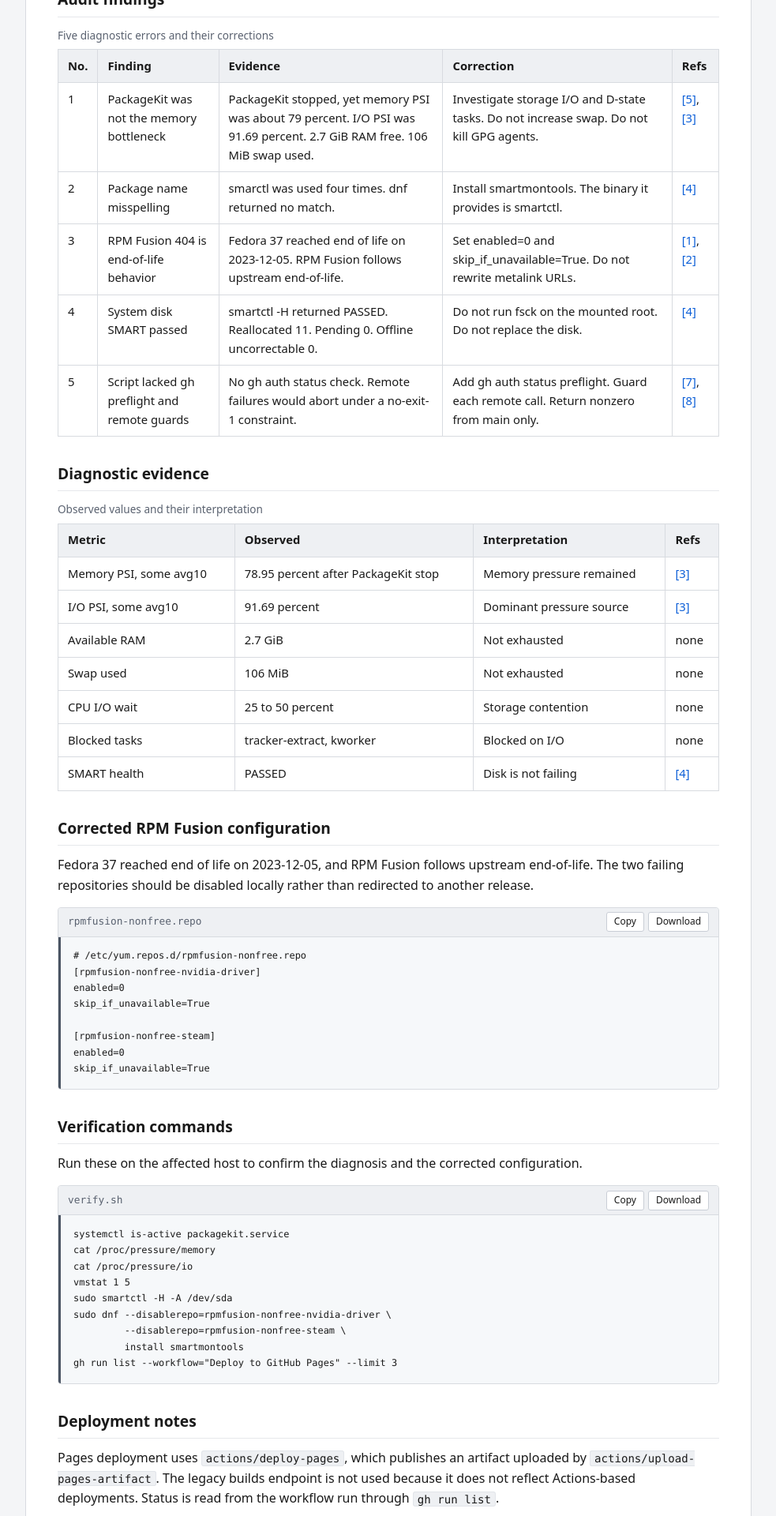
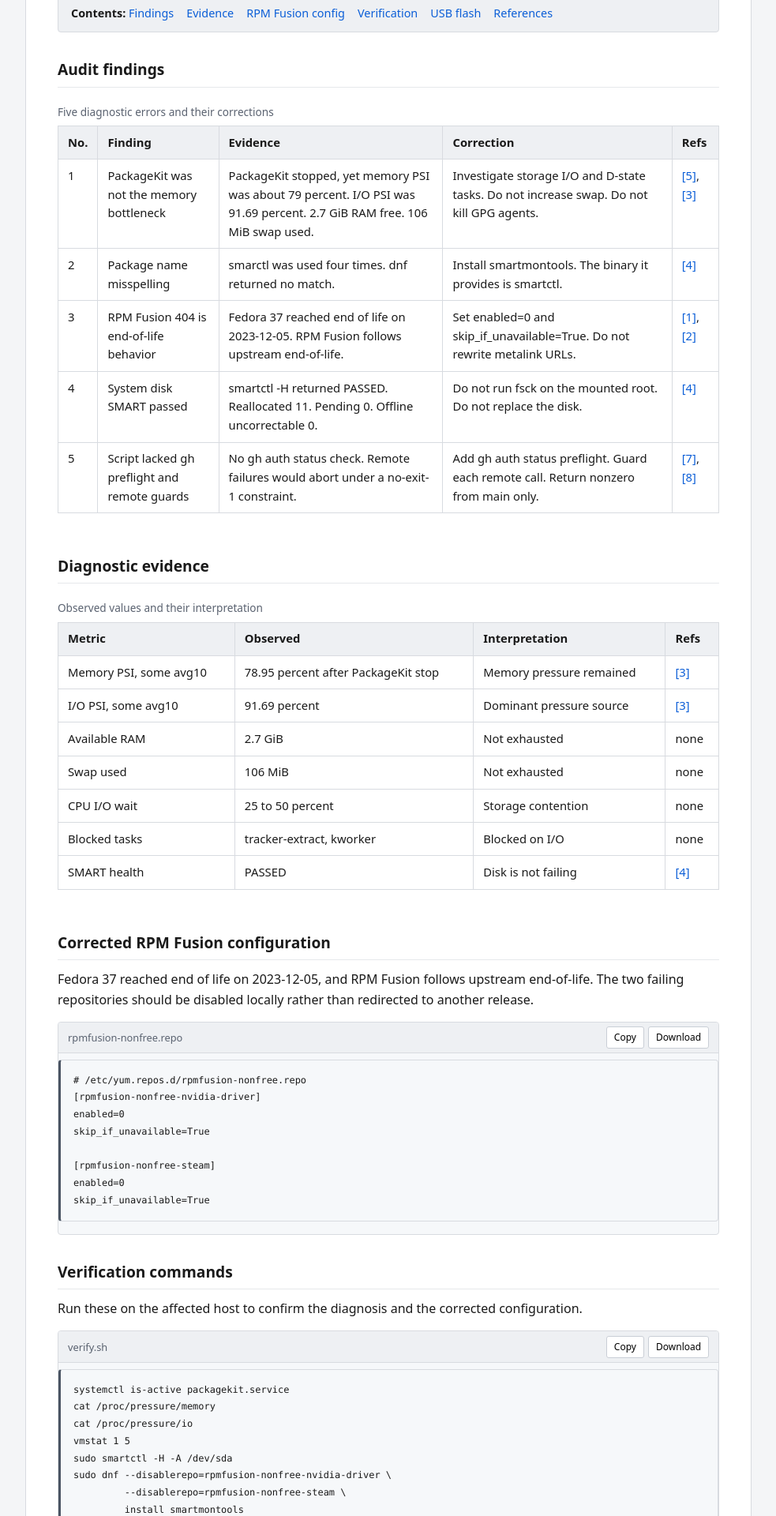
Before and after one commit to swipswaps/fedora37-io-audit, a React (Vite) app: page / in a window 1280 px wide. Shown: the part 440-2360 px from the top of the page at 79% size, without its empty margins (148-1131 px from the left). Built offline with nearby package versions, Linux system fonts and the light colour scheme.

Commit message:
Update audit site

```diff
--- a/index.html
+++ b/index.html
@@ -5,61 +5,34 @@
     <meta name="viewport" content="width=device-width,initial-scale=1.0">
     <title>Fedora 37 I/O Audit</title>
     <style>
-      :root {
-        font-family: system-ui, -apple-system, "Segoe UI", Roboto, "Helvetica Neue", Arial, sans-serif;
-        font-size: 16px;
-        line-height: 1.6;
-        color: #1a1a1a;
-        background: #f4f5f7;
-      }
-      * { box-sizing: border-box; }
-      body { margin: 0; padding: 2rem 1rem; }
-      main {
-        max-width: 920px;
-        margin: 0 auto;
-        background: #ffffff;
-        padding: 2.5rem 2.5rem 2rem;
-        border: 1px solid #d8dbe0;
-        border-radius: 6px;
-      }
-      header { margin-bottom: 2rem; padding-bottom: 1.5rem; border-bottom: 1px solid #d8dbe0; }
-      h1 { font-size: 1.75rem; font-weight: 600; margin: 0 0 0.5rem; letter-spacing: -0.01em; }
-      h2 { font-size: 1.2rem; font-weight: 600; margin: 2rem 0 0.75rem; padding-bottom: 0.35rem; border-bottom: 1px solid #e6e8eb; }
-      h3 { font-size: 1rem; font-weight: 600; margin: 1.25rem 0 0.5rem; }
-      p { margin: 0 0 0.9rem; }
-      section { margin-bottom: 1.5rem; }
-      table { width: 100%; border-collapse: collapse; margin: 0.5rem 0 1.25rem; font-size: 0.925rem; }
-      th, td { text-align: left; padding: 0.55rem 0.75rem; border: 1px solid #d8dbe0; vertical-align: top; }
-      thead th { background: #eef0f3; font-weight: 600; }
-      caption { text-align: left; font-size: 0.85rem; color: #5a6270; margin-bottom: 0.4rem; caption-side: top; }
-      pre { background: #f6f8fa; border: 1px solid #d8dbe0; border-left: 3px solid #4b5563; border-radius: 4px; padding: 0.9rem 1rem; overflow-x: auto; font-size: 0.85rem; line-height: 1.5; margin: 0.5rem 0 1rem; }
-      code { font-family: ui-monospace, "SF Mono", Menlo, Consolas, "Liberation Mono", monospace; font-size: 0.88em; }
-      p code, li code, td code { background: #eef0f3; padding: 0.05em 0.35em; border-radius: 3px; border: 1px solid #e2e5ea; }
-      a { color: #0b5ed7; text-decoration: none; }
-      a:hover { text-decoration: underline; }
-      ol, ul { padding-left: 1.5rem; margin: 0.5rem 0 1rem; }
-      li { margin: 0.3rem 0; }
-      footer { margin-top: 2.5rem; padding-top: 1rem; border-top: 1px solid #d8dbe0; font-size: 0.85rem; color: #5a6270; }
-      .refs { font-variant-numeric: tabular-nums; }
-      .code-block { border: 1px solid #d8dbe0; border-radius: 4px; overflow: hidden; margin: 0.5rem 0 1rem; background: #f6f8fa; }
-      .code-header { display: flex; justify-content: space-between; align-items: center; padding: 0.35rem 0.75rem; background: #eef0f3; border-bottom: 1px solid #d8dbe0; font-size: 0.8rem; color: #5a6270; }
-      .code-filename { font-family: ui-monospace, "SF Mono", Menlo, Consolas, "Liberation Mono", monospace; }
-      .code-actions { display: flex; gap: 0.35rem; }
-      .code-actions button {
-        font: inherit;
-        font-size: 0.75rem;
-        padding: 0.2rem 0.55rem;
-        background: #ffffff;
-        color: #1a1a1a;
-        border: 1px solid #c9ced6;
-        border-radius: 3px;
-        cursor: pointer;
-        line-height: 1.4;
-      }
-      .code-actions button:hover { background: #f0f2f5; border-color: #9aa3af; }
-      .code-actions button:active { background: #e3e6ea; }
-      .code-actions button.copied { background: #e6f4ea; border-color: #86c298; color: #1e6b33; }
-      .code-block pre { margin: 0; border: none; border-radius: 0; border-left: 3px solid #4b5563; }
+      :root{font-family:system-ui,-apple-system,"Segoe UI",Roboto,sans-serif;font-size:16px;line-height:1.6;color:#1a1a1a;background:#f4f5f7}
+      *{box-sizing:border-box}
+      body{margin:0;padding:2rem 1rem}
+      main{max-width:920px;margin:0 auto;background:#fff;padding:2.5rem;border:1px solid #d8dbe0;border-radius:6px}
+      header{margin-bottom:2rem;padding-bottom:1.5rem;border-bottom:1px solid #d8dbe0}
+      h1{font-size:1.75rem;font-weight:600;margin:0 0 .5rem}
+      h2{font-size:1.2rem;font-weight:600;margin:2rem 0 .75rem;padding-bottom:.35rem;border-bottom:1px solid #e6e8eb}
+      p{margin:0 0 .9rem}
+      nav{margin:1rem 0 2rem;padding:.75rem 1rem;background:#eef0f3;border:1px solid #d8dbe0;border-radius:4px;font-size:.9rem}
+      nav a{margin-right:1rem}
+      table{width:100%;border-collapse:collapse;margin:.5rem 0 1.25rem;font-size:.925rem}
+      th,td{text-align:left;padding:.55rem .75rem;border:1px solid #d8dbe0;vertical-align:top}
+      thead th{background:#eef0f3;font-weight:600}
+      caption{text-align:left;font-size:.85rem;color:#5a6270;margin-bottom:.4rem}
+      .table-wrap{overflow-x:auto}
+      pre{background:#f6f8fa;border:1px solid #d8dbe0;border-left:3px solid #4b5563;border-radius:4px;padding:.9rem 1rem;overflow-x:auto;font-size:.85rem;margin:.5rem 0 1rem}
+      code{font-family:ui-monospace,Menlo,Consolas,monospace;font-size:.88em}
+      p code,li code,td code{background:#eef0f3;padding:.05em .35em;border-radius:3px}
+      a{color:#0b5ed7;text-decoration:none}
+      a:hover{text-decoration:underline}
+      footer{margin-top:2.5rem;padding-top:1rem;border-top:1px solid #d8dbe0;font-size:.85rem;color:#5a6270}
+      .code-block{border:1px solid #d8dbe0;border-radius:4px;overflow:hidden;margin:.5rem 0 1rem;background:#f6f8fa}
+      .code-header{display:flex;justify-content:space-between;align-items:center;padding:.35rem .75rem;background:#eef0f3;border-bottom:1px solid #d8dbe0;font-size:.8rem;color:#5a6270}
+      .code-actions{display:flex;gap:.35rem}
+      .code-actions button{font:inherit;font-size:.75rem;padding:.2rem .55rem;background:#fff;border:1px solid #c9ced6;border-radius:3px;cursor:pointer}
+      .code-actions button:hover{background:#f0f2f5}
+      .code-actions button.copied{background:#e6f4ea;border-color:#86c298;color:#1e6b33}
+      @media(max-width:640px){body{padding:0}main{border:0;border-radius:0;padding:1.25rem}}
     </style>
   </head>
   <body>
--- a/src/App.jsx
+++ b/src/App.jsx
@@ -6,9 +6,9 @@ const references = [
   { id: 3, publisher: 'Linux kernel documentation', title: 'PSI - Pressure Stall Information', url: 'https://docs.kernel.org/accounting/psi.html', note: 'Definitions of some and full stall metrics.' },
   { id: 4, publisher: 'smartmontools.org', title: 'smartctl(8) manual page', url: 'https://www.smartmontools.org/browser/trunk/smartmontools/smartctl.8.in', note: 'SMART control and monitoring utility.' },
   { id: 5, publisher: 'GitHub', title: 'PackageKit/PackageKit', url: 'https://github.com/PackageKit/PackageKit', note: 'D-Bus abstraction layer for package management.' },
-  { id: 6, publisher: 'GitHub', title: 'actions/deploy-pages', url: 'https://github.com/actions/deploy-pages', note: 'Deploys Actions artifacts to GitHub Pages.' },
-  { id: 7, publisher: 'GitHub CLI manual', title: 'gh repo create', url: 'https://cli.github.com/manual/gh_repo_create', note: 'Source and push flags used in this script.' },
-  { id: 8, publisher: 'GitHub CLI manual', title: 'gh run list', url: 'https://cli.github.com/manual/gh_run_list', note: 'Workflow filter and status/conclusion fields.' }
+  { id: 6, publisher: 'GitHub', title: 'actions/deploy-pages', url: 'https://github.com/actions/deploy-pages', note: 'Deploys Actions artifacts to GitHub Pages. v4 used here; v5 (Node 24) exists.' },
+  { id: 7, publisher: 'GitHub CLI manual', title: 'gh repo create', url: 'https://cli.github.com/manual/gh_repo_create', note: '--source and --push flags used in deploy.sh.' },
+  { id: 8, publisher: 'GitHub CLI manual', title: 'gh run list', url: 'https://cli.github.com/manual/gh_run_list', note: '--workflow and --json status,conclusion used in deploy.sh.' }
 ]
 
 const findings = [
@@ -48,50 +48,23 @@ sudo dnf --disablerepo=rpmfusion-nonfree-nvidia-driver \\
          install smartmontools
 gh run list --workflow="Deploy to GitHub Pages" --limit 3`
 
-function CopyButton({ text, label }) {
+function CopyButton({ text }) {
   const [copied, setCopied] = useState(false)
-
   const doCopy = async () => {
     let ok = false
     if (navigator.clipboard && window.isSecureContext) {
-      try {
-        await navigator.clipboard.writeText(text)
-        ok = true
-      } catch (e) {
-        ok = false
-      }
+      try { await navigator.clipboard.writeText(text); ok = true } catch (e) { ok = false }
     }
     if (!ok) {
       const ta = document.createElement('textarea')
-      ta.value = text
-      ta.setAttribute('readonly', '')
-      ta.style.position = 'fixed'
-      ta.style.top = '-9999px'
-      document.body.appendChild(ta)
-      ta.select()
-      try {
-        ok = document.execCommand('copy')
-      } catch (e) {
-        ok = false
-      }
+      ta.value = text; ta.setAttribute('readonly',''); ta.style.position = 'fixed'; ta.style.top = '-9999px'
+      document.body.appendChild(ta); ta.select()
+      try { ok = document.execCommand('copy') } catch (e) { ok = false }
       document.body.removeChild(ta)
     }
-    if (ok) {
-      setCopied(true)
-      setTimeout(() => setCopied(false), 1600)
+    if (ok) { setCopied(true); setTimeout(() => setCopied(false), 1600) }
   }
-  }
-
-  return (
-    <button
-      type="button"
-      onClick={doCopy}
-      className={copied ? 'copied' : ''}
-      aria-label={copied ? 'Copied to clipboard' : 'Copy code to clipboard'}
-    >
-      {copied ? 'Copied' : (label || 'Copy')}
-    </button>
-  )
+  return <button type="button" onClick={doCopy} className={copied ? 'copied' : ''}>{copied ? 'Copied' : 'Copy'}</button>
 }
 
 function DownloadButton({ text, filename, mime }) {
@@ -99,27 +72,18 @@ function DownloadButton({ text, filename, mime }) {
     const blob = new Blob([text], { type: mime || 'text/plain;charset=utf-8' })
     const url = URL.createObjectURL(blob)
     const a = document.createElement('a')
-    a.href = url
-    a.download = filename || 'code.txt'
-    a.style.display = 'none'
-    document.body.appendChild(a)
-    a.click()
-    document.body.removeChild(a)
+    a.href = url; a.download = filename; a.style.display = 'none'
+    document.body.appendChild(a); a.click(); document.body.removeChild(a)
     setTimeout(() => URL.revokeObjectURL(url), 1000)
   }
-
-  return (
-    <button type="button" onClick={doDownload} aria-label="Download file">
-      Download
-    </button>
-  )
+  return <button type="button" onClick={doDownload}>Download</button>
 }
 
 function CodeBlock({ code, filename, mime }) {
   return (
     <div className="code-block">
       <div className="code-header">
-        <span className="code-filename">{filename}</span>
+        <span>{filename}</span>
         <div className="code-actions">
           <CopyButton text={code} />
           <DownloadButton text={code} filename={filename} mime={mime} />
@@ -134,12 +98,7 @@ function Refs({ ids }) {
   if (!ids || ids.length === 0) return <span>none</span>
   return ids.map((id, i) => {
     const r = references.find(x => x.id === id)
-    return (
-      <React.Fragment key={id}>
-        {i > 0 ? ', ' : ''}
-        <a href={r.url}>[{id}]</a>
-      </React.Fragment>
-    )
+    return <React.Fragment key={id}>{i > 0 ? ', ' : ''}<a href={r.url} title={r.title}>[{id}]</a></React.Fragment>
   })
 }
 
@@ -148,99 +107,96 @@ export default function App() {
     <main>
       <header>
         <h1>Fedora 37 I/O Audit</h1>
-        <p>Diagnostic audit of a Fedora 37 troubleshooting session, with corrected repository configuration and a GitHub Pages deployment script.</p>
+        <p>Diagnostic audit of a Fedora 37 troubleshooting session, with corrected repository configuration and deployment tooling.</p>
+        <div className="table-wrap">
           <table>
             <caption>Document control</caption>
             <tbody>
               <tr><th scope="row">Audit date</th><td>2026-11-11</td></tr>
               <tr><th scope="row">Host</th><td>Fedora 37, kernel 5.19.7</td></tr>
-            <tr><th scope="row">Scope</th><td>Local diagnosis, RPM Fusion configuration, Pages deployment script</td></tr>
+              <tr><th scope="row">Scope</th><td>Local diagnosis, RPM Fusion configuration, Pages deployment, USB flash tooling</td></tr>
             </tbody>
           </table>
+        </div>
       </header>
 
-      <section>
+      <nav>
+        <strong>Contents:</strong>{' '}
+        <a href="#findings">Findings</a>
+        <a href="#evidence">Evidence</a>
+        <a href="#config">RPM Fusion config</a>
+        <a href="#verify">Verification</a>
+        <a href="#flash">USB flash</a>
+        <a href="#references">References</a>
+      </nav>
+
+      <section id="findings">
         <h2>Audit findings</h2>
+        <div className="table-wrap">
           <table>
             <caption>Five diagnostic errors and their corrections</caption>
             <thead>
-            <tr>
-              <th scope="col">No.</th>
-              <th scope="col">Finding</th>
-              <th scope="col">Evidence</th>
-              <th scope="col">Correction</th>
-              <th scope="col">Refs</th>
-            </tr>
+              <tr><th>No.</th><th>Finding</th><th>Evidence</th><th>Correction</th><th>Refs</th></tr>
             </thead>
             <tbody>
               {findings.map(f => (
-              <tr key={f.id}>
-                <td>{f.id}</td>
-                <td>{f.title}</td>
-                <td>{f.evidence}</td>
-                <td>{f.correction}</td>
-                <td className="refs"><Refs ids={f.refs} /></td>
-              </tr>
+                <tr key={f.id}><td>{f.id}</td><td>{f.title}</td><td>{f.evidence}</td><td>{f.correction}</td><td><Refs ids={f.refs} /></td></tr>
               ))}
             </tbody>
           </table>
+        </div>
       </section>
 
-      <section>
+      <section id="evidence">
         <h2>Diagnostic evidence</h2>
+        <div className="table-wrap">
           <table>
             <caption>Observed values and their interpretation</caption>
-          <thead>
-            <tr>
-              <th scope="col">Metric</th>
-              <th scope="col">Observed</th>
-              <th scope="col">Interpretation</th>
-              <th scope="col">Refs</th>
-            </tr>
-          </thead>
+            <thead><tr><th>Metric</th><th>Observed</th><th>Interpretation</th><th>Refs</th></tr></thead>
             <tbody>
               {metrics.map((m, i) => (
-              <tr key={i}>
-                <td>{m.metric}</td>
-                <td>{m.observed}</td>
-                <td>{m.interpretation}</td>
-                <td className="refs"><Refs ids={m.refs} /></td>
-              </tr>
+                <tr key={i}><td>{m.metric}</td><td>{m.observed}</td><td>{m.interpretation}</td><td><Refs ids={m.refs} /></td></tr>
               ))}
             </tbody>
           </table>
+        </div>
       </section>
 
-      <section>
+      <section id="config">
         <h2>Corrected RPM Fusion configuration</h2>
         <p>Fedora 37 reached end of life on 2023-12-05, and RPM Fusion follows upstream end-of-life. The two failing repositories should be disabled locally rather than redirected to another release.</p>
         <CodeBlock code={rpmConfig} filename="rpmfusion-nonfree.repo" />
       </section>
 
-      <section>
+      <section id="verify">
         <h2>Verification commands</h2>
         <p>Run these on the affected host to confirm the diagnosis and the corrected configuration.</p>
         <CodeBlock code={verifyCmds} filename="verify.sh" mime="application/x-sh;charset=utf-8" />
       </section>
 
-      <section>
-        <h2>Deployment notes</h2>
-        <p>Pages deployment uses <code>actions/deploy-pages</code>, which publishes an artifact uploaded by <code>actions/upload-pages-artifact</code>. The legacy builds endpoint is not used because it does not reflect Actions-based deployments. Status is read from the workflow run through <code>gh run list</code>.</p>
+      <section id="flash">
+        <h2>USB flash tooling</h2>
+        <p>The repository includes <code>flash-fedora.sh</code>, an interactive script that downloads a Fedora ISO with resume support, verifies the checksum, loop-mounts the image, validates the target disk, and writes it with <code>dd</code>. It is emitted by <code>deploy.sh</code> and is not run automatically.</p>
+        <p>It handles both Fedora filename conventions: <code>Fedora-Workstation-Live-45-1.4.x86_64.iso</code> (Fedora 45 and later) and <code>Fedora-Workstation-Live-x86_64-45-1.4.iso</code> (older releases).</p>
       </section>
 
       <section>
+        <h2>Deployment notes</h2>
+        <p>Pages deployment uses <code>actions/deploy-pages@v4</code> with <code>actions/upload-pages-artifact@v3</code>. The legacy <code>pages/builds/latest</code> endpoint is not used because it does not reflect Actions-based deployments. Status is read from <code>gh run list --workflow="Deploy to GitHub Pages"</code>.</p>
+      </section>
+
+      <section id="references">
         <h2>References</h2>
+        <p>Links verified 2026-11-12.</p>
         <ol>
           {references.map(r => (
-            <li key={r.id}>
-              {r.publisher}. <a href={r.url}>{r.title}</a>. {r.note}
-            </li>
+            <li key={r.id}>{r.publisher}. <a href={r.url}>{r.title}</a>. {r.note}</li>
           ))}
         </ol>
       </section>
 
       <footer>
-        <p>Generated by deploy.sh. ASCII only.</p>
+        <p>Static HTML. No external CSS framework. Generated by deploy.sh.</p>
       </footer>
     </main>
   )
```
Also changed, not shown: 2 other files (tests, documents, lock files or other folders). Lines whose indentation alone changed are shown as unchanged.
